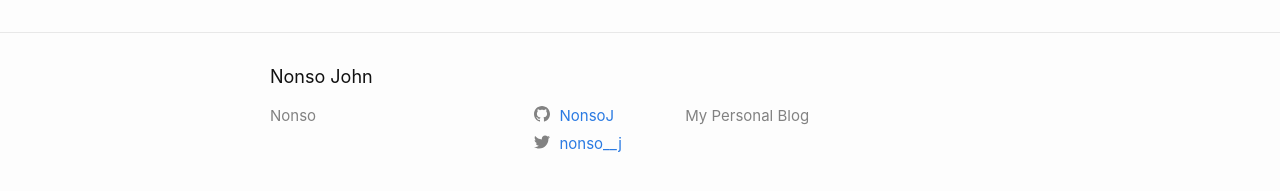
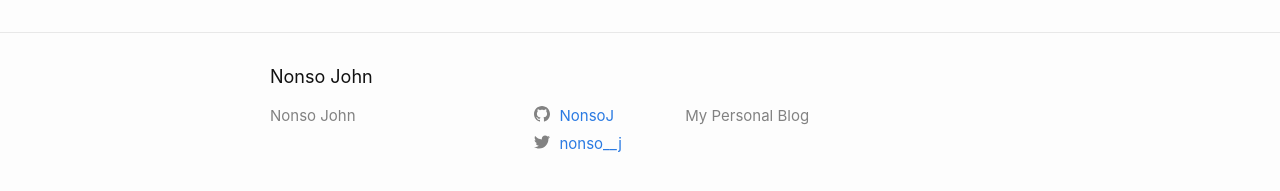
Before and after one commit to NonsoJ/myblog, a Jekyll site: the page built from index.markdown, in a window 1280 px wide. Shown: the part 685-876 px from the top of the page. Built offline with Jekyll 4.4.1, drawn with Linux system fonts in a browser that asks for light colours.

Commit message:
updated the config with base url

```diff
--- a/_config.yml
+++ b/_config.yml
@@ -23,10 +23,10 @@ email: #nonsoatwork@gmail.com
 description: >- # this means to ignore newlines until "baseurl:"
   My Personal Blog
 baseurl: "/myblog" # the subpath of your site, e.g. /blog
-url: "https://nonsoj.github.io/myblog/" # the base hostname & protocol for your site, e.g. http://example.com
+url: "https://nonsoj.github.io" # the base hostname & protocol for your site, e.g. http://example.com
 twitter_username: nonso__j
 github_username: NonsoJ
-author: Nonso
+author: Nonso John
 # Build settings
 #removed the minima theme
 #theme: minima
```
